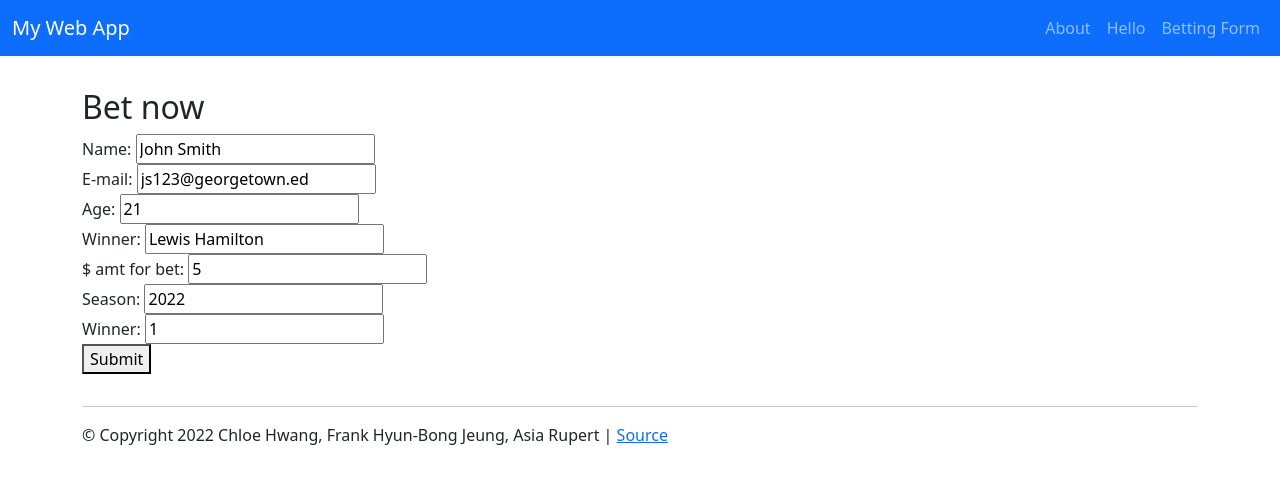
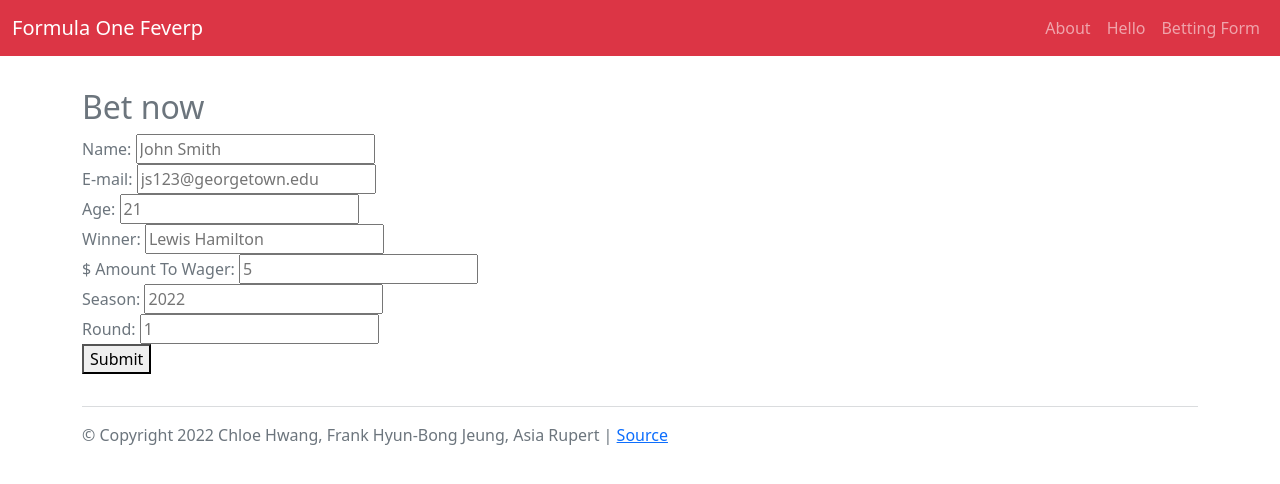
Before and after one commit to chloe-hwang/F1fever, a Flask app: page /betting/form in a window 1280 px wide. Shown: the top 484 px of the page. Run offline with Flask 2, Linux system fonts and the light colour scheme.

Commit message:
Ch1248 edit (#5)
* Bootstrap Layout Update

* Formatting of Server

```diff
--- /dev/null
+++ b/conftest.py
@@ -0,0 +1,3 @@
+#
+# this file helps pytest find the tests and import code from the app dir
+#
--- a/requirements.txt
+++ b/requirements.txt
@@ -7,7 +7,8 @@ fastf1
 flask
 #json
 
+#PRODUCTION WEB SERVER
+gunicorn
+
 #TEST
 pytest
-
-gunicorn
--- a/web_app/templates/betting_form.html
+++ b/web_app/templates/betting_form.html
@@ -7,31 +7,31 @@
     <form action="/betting/results" method="POST">
 
         <label>Name:</label>
-        <input type="text" name="name" placeholder="John Smith" value="John Smith">
+        <input type="text" name="name" placeholder="John Smith">
         <br>
 
         <label>E-mail:</label>
-        <input type="text" name="email" placeholder="js123@georgetown.edu" value="js123@georgetown.ed">
+        <input type="text" name="email" placeholder="js123@georgetown.edu">
         <br>
 
         <label>Age:</label>
-        <input type="text" name="age" placeholder="21" value="21">
+        <input type="text" name="age" placeholder="21">
         <br>
 
         <label>Winner:</label>
-        <input type="text" name="winner_user_input" placeholder="Lewis Hamilton" value="Lewis Hamilton">
+        <input type="text" name="winner_user_input" placeholder="Lewis Hamilton">
         <br>
 
-        <label>$ amt for bet:</label>
-        <input type="text" name="amount" placeholder="5" value="5">
+        <label>$ Amount To Wager:</label>
+        <input type="text" name="amount" placeholder="5">
         <br>
 
         <label>Season:</label>
-        <input type="text" name="season" placeholder="2022" value="2022">
+        <input type="text" name="season" placeholder="2022">
         <br>
 
-        <label>Winner:</label>
-        <input type="text" name="round" placeholder="1" value="1">
+        <label>Round:</label>
+        <input type="text" name="round" placeholder="1">
         <br>
 
         <button>Submit</button>
--- a/web_app/templates/bootstrap_layout.html
+++ b/web_app/templates/bootstrap_layout.html
@@ -42,9 +42,9 @@
       ('/betting/form', 'betting', 'Betting Form')
     ] -%}
     {% set active_page = active_page|default('home') -%}
-    <nav class="navbar navbar-expand-lg navbar-dark bg-primary">
+    <nav class="navbar navbar-expand-lg navbar-dark bg-danger">
         <div class="container-fluid">
-            <a class="navbar-brand" href="/">My Web App</a>
+            <a class="navbar-brand" href="/">Formula One Feverp</a>
 
             <button class="navbar-toggler" type="button" data-bs-toggle="collapse" data-bs-target="#navbarSupportedContent" aria-controls="navbarSupportedContent" aria-expanded="false" aria-label="Toggle navigation">
                 <span class="navbar-toggler-icon"></span>
@@ -68,7 +68,7 @@
         </div>
     </nav>
 
-    <div class="container" style="margin-top:2em;">
+    <div class="container text-muted" style="margin-top:2em;">
 
         <!--
             PAGE CONTENTS
--- a/web_app/templates/home.html
+++ b/web_app/templates/home.html
@@ -11,7 +11,7 @@
 
     <h1>FORMULA 1 FEVER</h1>
 
-    <p>UPCOMING GRAND PRIX:</p>
+    <p>Upcoming Grand Prix: Miami, May 8 </p>
 
     <nav>
         <ul>
--- a/web_app/templates/layout.html
+++ b/web_app/templates/layout.html
@@ -10,7 +10,7 @@
     <nav>
       <h1><a href="/">My Web App</a></h1>
       <ul>
-          <li><a href="/about">About</a></li>
+          <li><a href="/betting/about">About</a></li>
           <li><a href="/hello">Hello</a></li>
           <li><a href="/betting/form">Betting Form</a></li>
       </ul>
```
Also changed, not shown: web_app/templates/about.html (added, +12 -0 lines).
